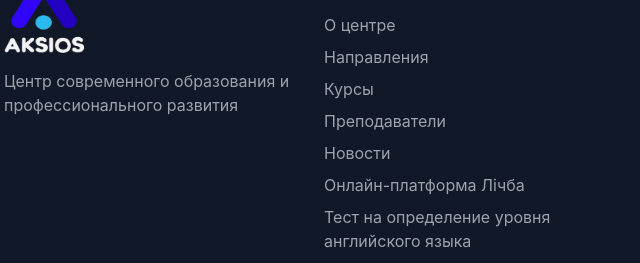
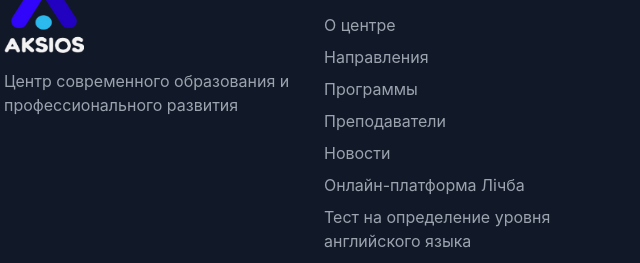
Before and after one commit to ageenkoasa/ageenkoasa.github.io, a website: page index.html in a window 1280 px wide. Shown: the part 8879-9142 px from the top of the page, 12-652 px from the left. Drawn offline with nearby package versions, Linux system fonts and the light colour scheme.

Commit message:
edit name in footer

```diff
--- a/footer.html
+++ b/footer.html
@@ -19,7 +19,7 @@
                 <ul class="space-y-2">
                 <li><a href="/#about" class="text-gray-400 hover:text-white transition-colors">О центре</a></li>
                 <li><a href="/#directions" class="text-gray-400 hover:text-white transition-colors">Направления</a></li>
-                <li><a href="/#courses" class="text-gray-400 hover:text-white transition-colors">Курсы</a></li>
+                <li><a href="/#courses" class="text-gray-400 hover:text-white transition-colors">Программы</a></li>
                 <li><a href="/#teachers" class="text-gray-400 hover:text-white transition-colors">Преподаватели</a></li>
                 <li><a href="/news" class="text-gray-400 hover:text-white transition-colors">Новости</a></li>
                 <li><a href="/eplatform_lichba" class="text-gray-400 hover:text-white transition-colors">Онлайн-платформа Лiчба</a></li>
```
